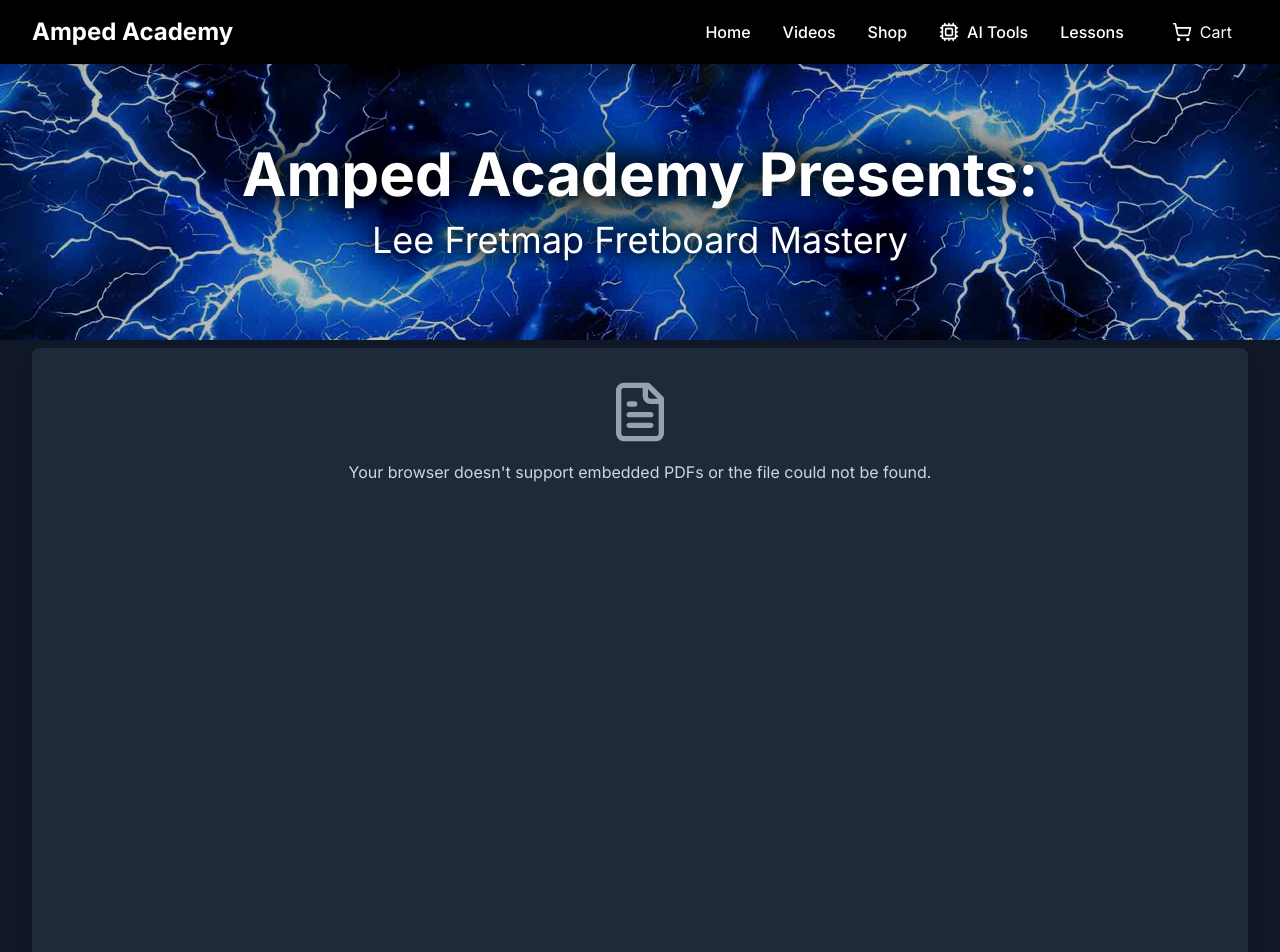
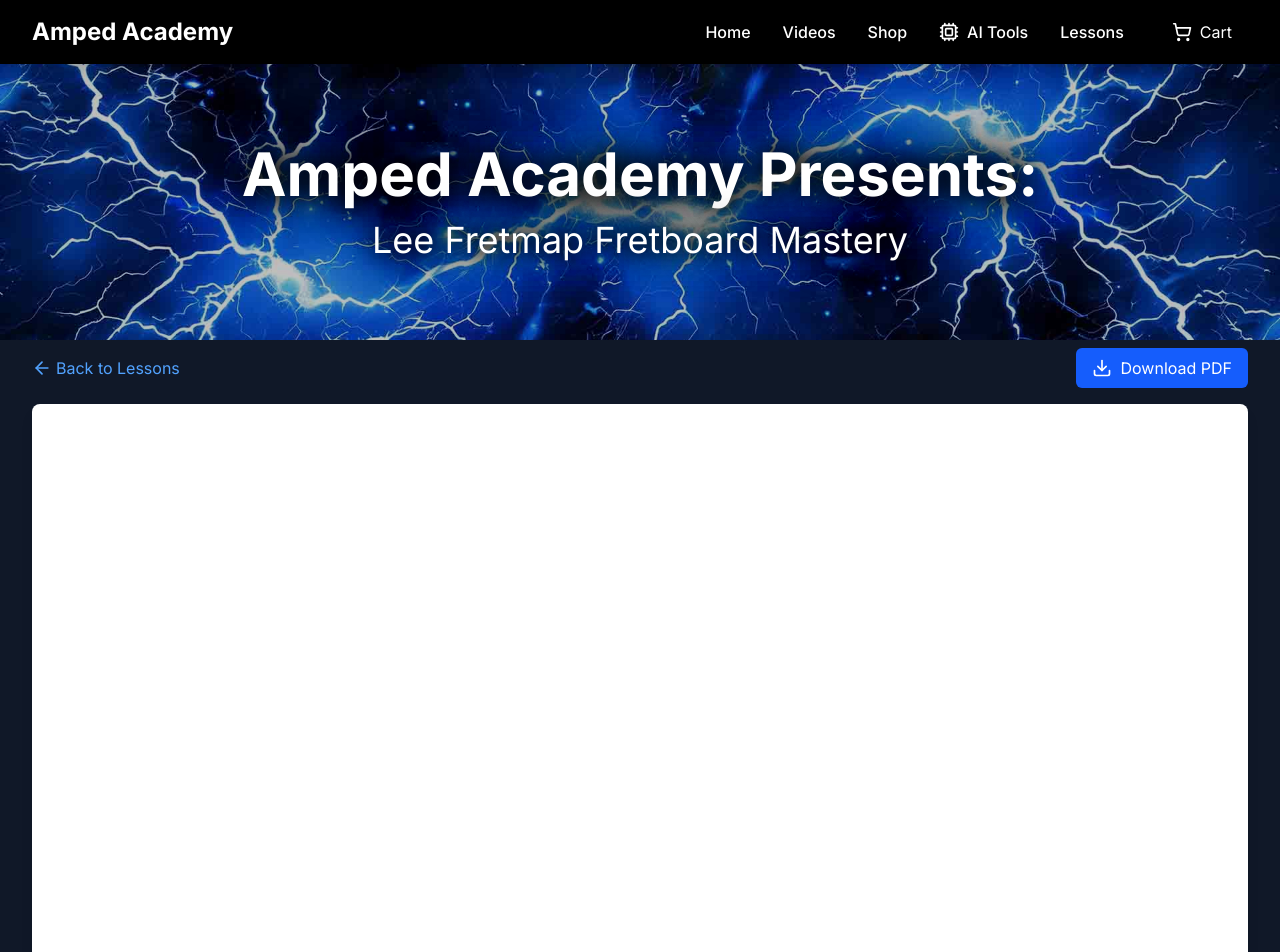
Before and after one commit to Shrunkenmonkey/amped-academy, a Next.js app in the folder amped-academy/: page /pdf-viewer in a window 1280 px wide. Shown: the top 952 px of the page. Built offline with nearby package versions, Linux system fonts and the light colour scheme.

Commit message:
Add Vercel Speed Insights and fix PDF viewer for iPad compatibility

```diff
--- a/amped-academy/src/app/layout.tsx
+++ b/amped-academy/src/app/layout.tsx
@@ -1,5 +1,6 @@
 import type { Metadata, Viewport } from "next";
 import { Inter } from "next/font/google";
+import { SpeedInsights } from "@vercel/speed-insights/next";
 import Providers from "./providers";
 import "./globals.css";
 
@@ -31,6 +32,7 @@
       <body className={inter.className}>
         <Providers>
           {children}
+          <SpeedInsights />
         </Providers>
       </body>
     </html>
--- a/amped-academy/src/app/pdf-viewer/page.tsx
+++ b/amped-academy/src/app/pdf-viewer/page.tsx
@@ -59,23 +59,50 @@
       </section>
 
       <div className="max-w-7xl mx-auto px-4 sm:px-6 lg:px-8 py-2">
+        <div className="flex justify-between items-center mb-4">
+          <Link href="/lessons" className="flex items-center text-blue-400 hover:text-blue-300">
+            <ArrowLeft className="h-5 w-5 mr-1" />
+            Back to Lessons
+          </Link>
+          <a
+            href={pdfPath}
+            download
+            className="flex items-center bg-blue-600 hover:bg-blue-700 text-white px-4 py-2 rounded-md"
+          >
+            <Download className="h-5 w-5 mr-2" />
+            Download PDF
+          </a>
+        </div>
+
         {/* PDF Viewer */}
         <div className="bg-gray-800 rounded-lg shadow-lg overflow-hidden">
           {pdfPath ? (
-            <object
-              data={pdfPath}
-              type="application/pdf"
-              width="100%"
-              height="850"
-              className="w-full"
-            >
-              <div className="p-8 text-center">
+            <>
+              {/* For desktop and most mobile devices */}
+              <iframe
+                src={`${pdfPath}#toolbar=0&navpanes=0`}
+                width="100%"
+                height="850"
+                className="w-full hidden md:block"
+                title="PDF Viewer"
+              />
+
+              {/* Fallback for iPad and devices with PDF issues */}
+              <div className="md:hidden p-8 text-center">
                 <FileText className="h-16 w-16 text-gray-400 mx-auto mb-4" />
-                <p className="text-gray-300 mb-4">
-                  Your browser doesn't support embedded PDFs or the file could not be found.
+                <p className="text-white mb-6">
+                  For the best experience on mobile devices, please download the PDF.
                 </p>
+                <a
+                  href={pdfPath}
+                  download
+                  className="inline-flex items-center bg-blue-600 hover:bg-blue-700 text-white px-6 py-3 rounded-md"
+                >
+                  <Download className="h-5 w-5 mr-2" />
+                  Download PDF
+                </a>
               </div>
-            </object>
+            </>
           ) : (
             <div className="p-8 text-center">
               <p className="text-gray-300">Loading PDF...</p>
```
